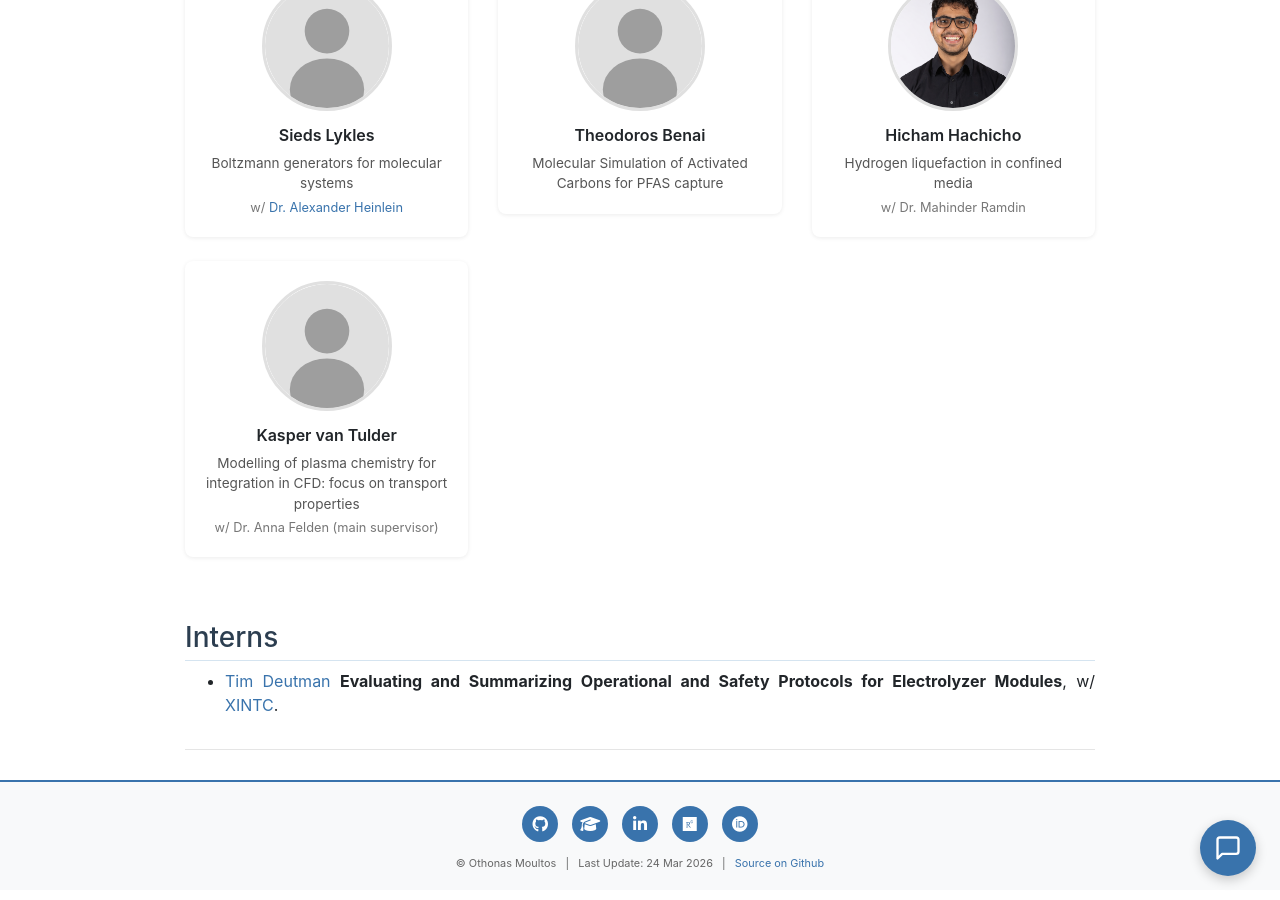
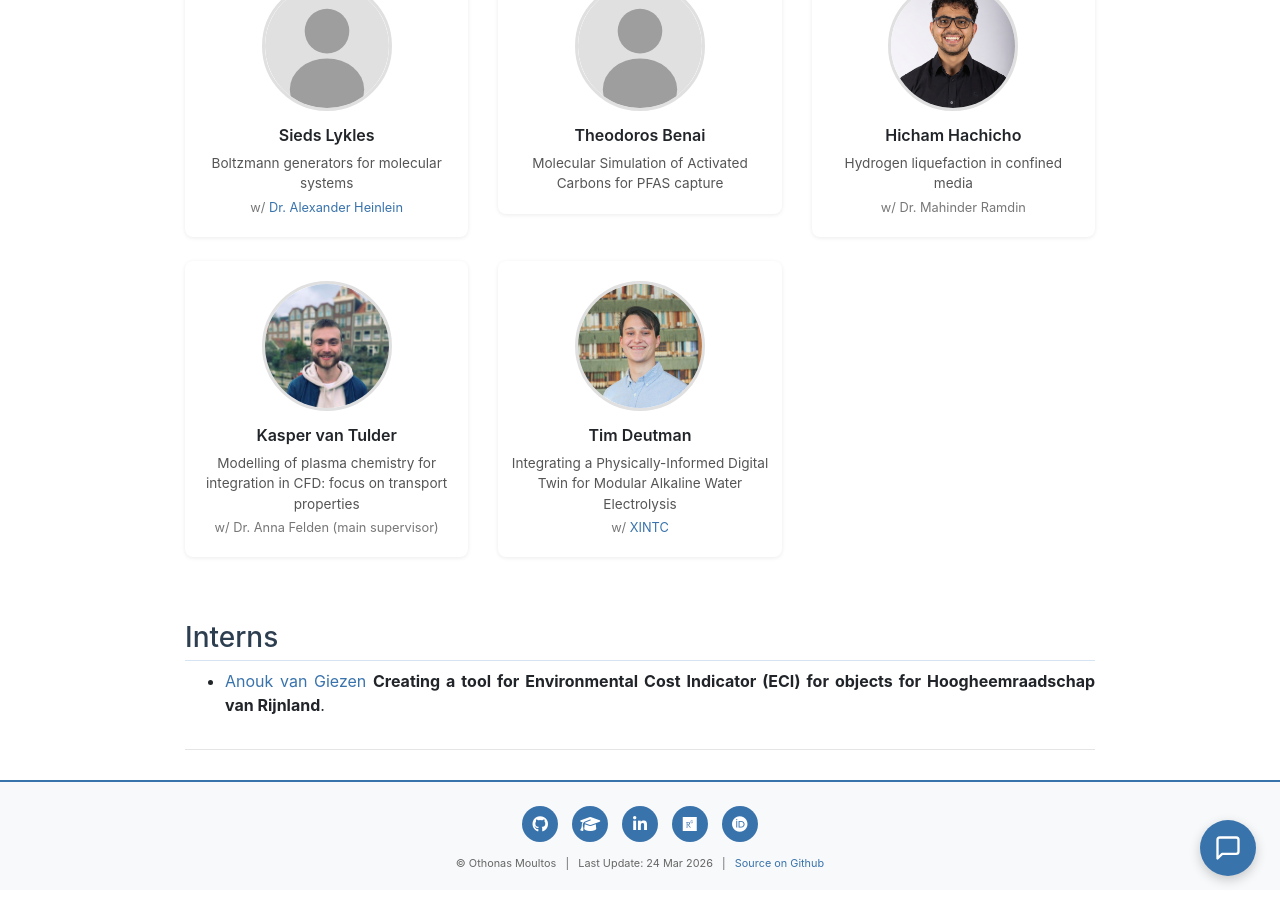
Before and after one commit to omoultosEthTuDelft/web, a Jekyll site: the page built from people/index.md, in a window 1280 px wide and 900 px high, scrolled down 1419 px. Built offline with Jekyll 4.4.1, drawn with Linux system fonts in a browser that asks for light colours; nearby versions of some CDN libraries.

Commit message:
Update people: add intern Anouk, move Tim to MSc, add photos
Co-Authored-By: Claude Opus 4.6 (1M context) <noreply@anthropic.com>

```diff
--- a/people/index.md
+++ b/people/index.md
@@ -111,10 +111,19 @@ title: "People"
 
   <div class="col-lg-4 col-md-6 col-sm-6 mb-4">
     <div class="person-card">
-      <img src="photos/placeholder.svg" class="rounded-circle" alt="Kasper van Tulder">
+      <img src="photos/Kasper.jpeg" class="rounded-circle" alt="Kasper van Tulder">
       <div class="name">Kasper van Tulder</div>
       <div class="research">Modelling of plasma chemistry for integration in CFD: focus on transport properties</div>
       <div class="collab">w/ Dr. Anna Felden (main supervisor)</div>
+    </div>
+  </div>
+
+  <div class="col-lg-4 col-md-6 col-sm-6 mb-4">
+    <div class="person-card">
+      <img src="photos/Tim.jpeg" class="rounded-circle" alt="Tim Deutman">
+      <div class="name">Tim Deutman</div>
+      <div class="research">Integrating a Physically-Informed Digital Twin for Modular Alkaline Water Electrolysis</div>
+      <div class="collab">w/ <a href="https://xintc.global">XINTC</a></div>
     </div>
   </div>
 </div>
@@ -122,7 +131,7 @@ title: "People"
 <h3>Interns</h3>
 <section markdown="1">
 
-- [Tim Deutman]() <strong>Evaluating and Summarizing Operational and Safety Protocols for Electrolyzer Modules</strong>, w/ [XINTC](https://xintc.global).
+- [Anouk van Giezen]() <strong>Creating a tool for Environmental Cost Indicator (ECI) for objects for Hoogheemraadschap van Rijnland</strong>.
 
 </section>
 
```
Also changed, not shown: people/photos/Kasper.jpeg (added), people/photos/Tim.jpeg (added).
